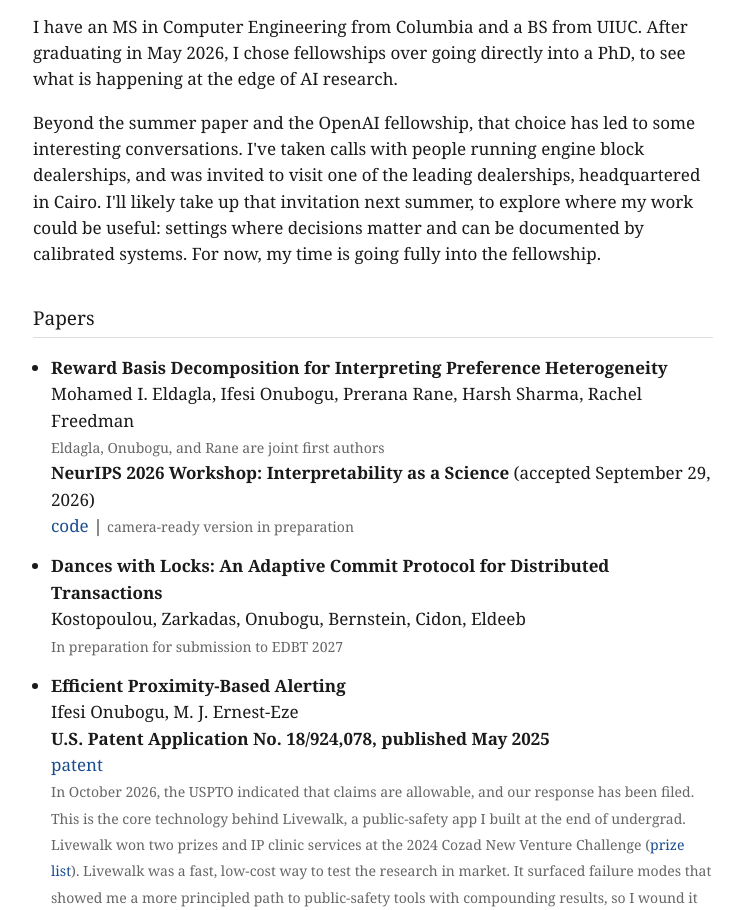
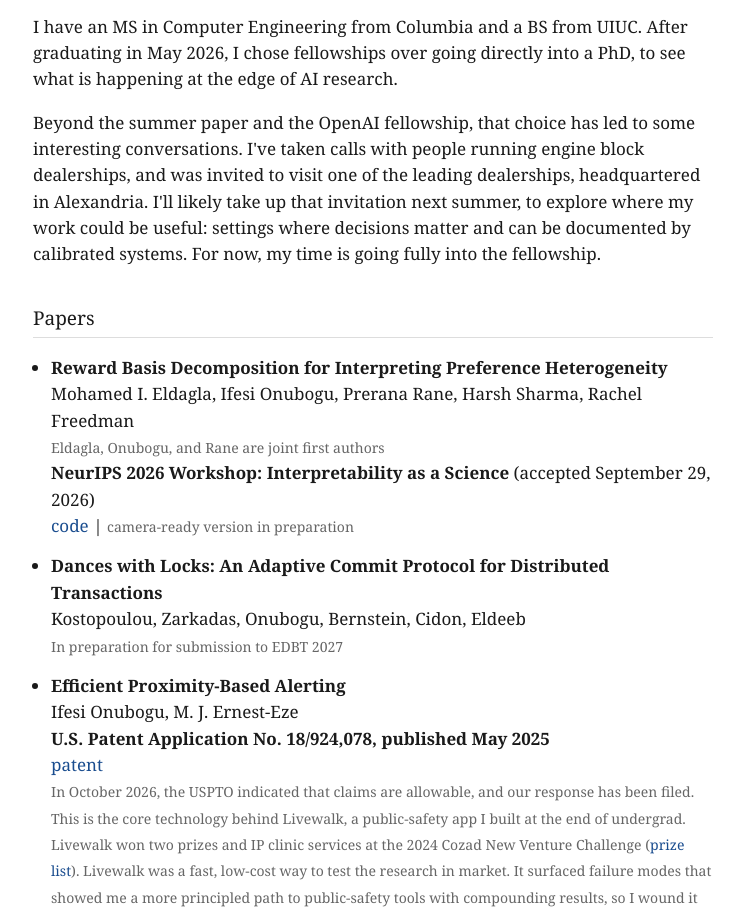
Before and after one commit to ifesiTinkering/ifesiTinkering.github.io, a plain HTML site: page index.html in a window 1280 px wide. Shown: the part 924-1834 px from the top of the page, without its empty margins (267-1008 px from the left). Drawn offline with Linux system fonts and the light colour scheme.

Commit message:
Update index.html

```diff
--- a/index.html
+++ b/index.html
@@ -78,7 +78,7 @@
   <p>
     Beyond the summer paper and the OpenAI fellowship, that choice has led to some interesting
     conversations. I've taken calls with people running engine block dealerships, and was invited
-    to visit one of the leading dealerships, headquartered in Cairo. I'll likely take up that
+    to visit one of the leading dealerships, headquartered in Alexandria. I'll likely take up that
     invitation next summer, to explore where my work could be useful: settings where decisions
     matter and can be documented by calibrated systems. For now, my time is going fully into
     the fellowship.
```
